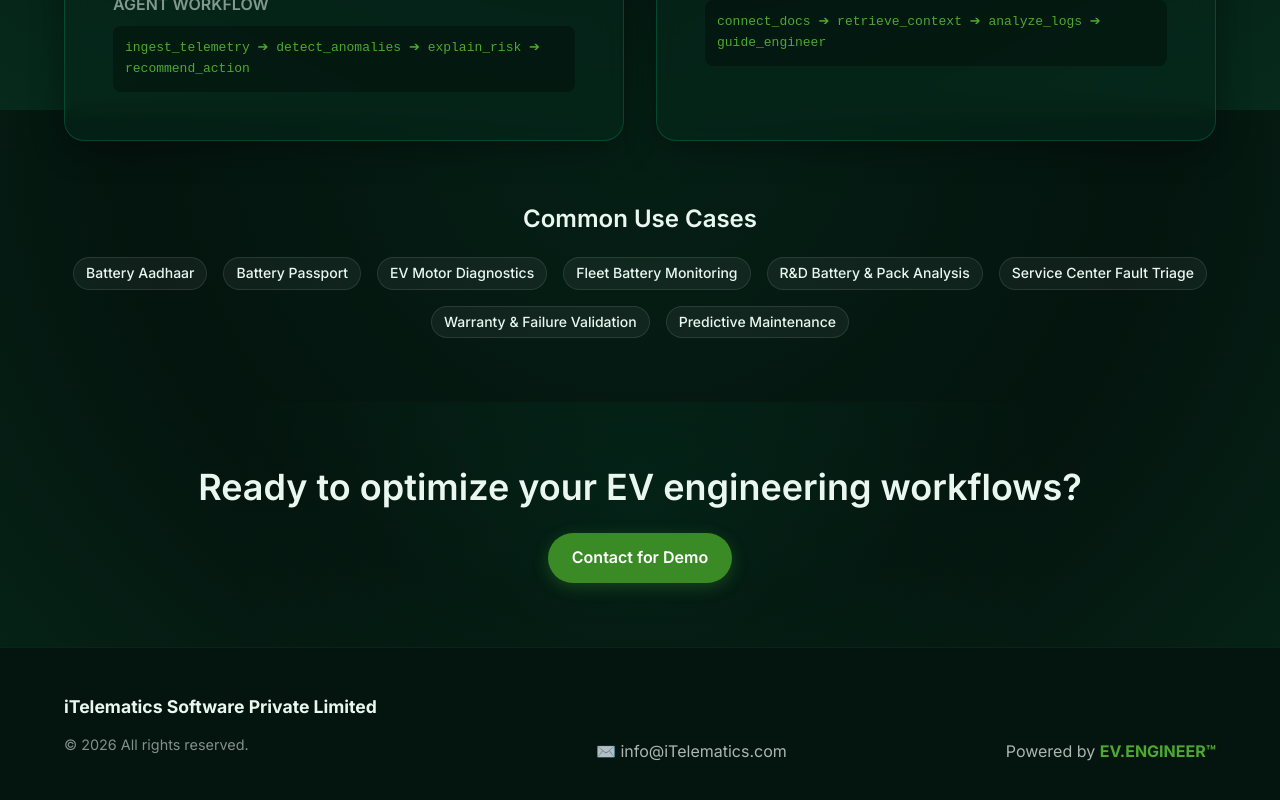
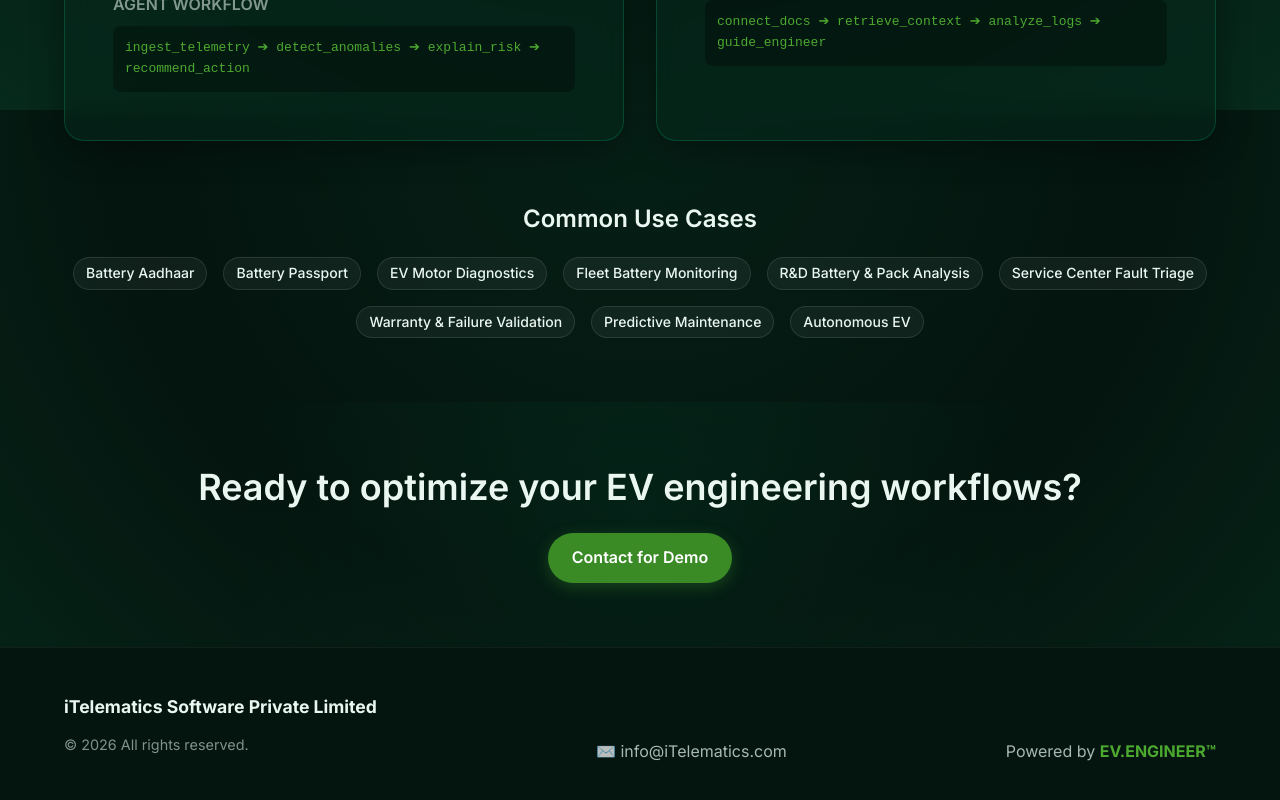
Before and after one commit to CARSOFTWARESYSTEMS/iTelematicsWebApp, a Next.js app: page /ev-engineer in a window 1280 px wide. Shown: the part 690-1490 px from the top of the page. Built offline with nearby package versions, Linux system fonts and the light colour scheme.

Commit message:
Add 'Autonomous EV' to the EV Engineer page

```diff
--- a/src/app/ev-engineer/page.tsx
+++ b/src/app/ev-engineer/page.tsx
@@ -14,7 +14,8 @@ export const metadata: Metadata = {
         'Automotive AI Copilot',
         'Battery SoC SOH RUL',
         'Engineering AI Agents',
-        'EV Software Platform'
+        'EV Software Platform',
+        'Autonomous EV'
     ]
 };
 
@@ -95,6 +96,7 @@ export default function EVEngineerPage() {
                     <span className="pill">Service Center Fault Triage</span>
                     <span className="pill">Warranty & Failure Validation</span>
                     <span className="pill">Predictive Maintenance</span>
+                    <span className="pill">Autonomous EV</span>
                 </div>
             </div>
 
```
